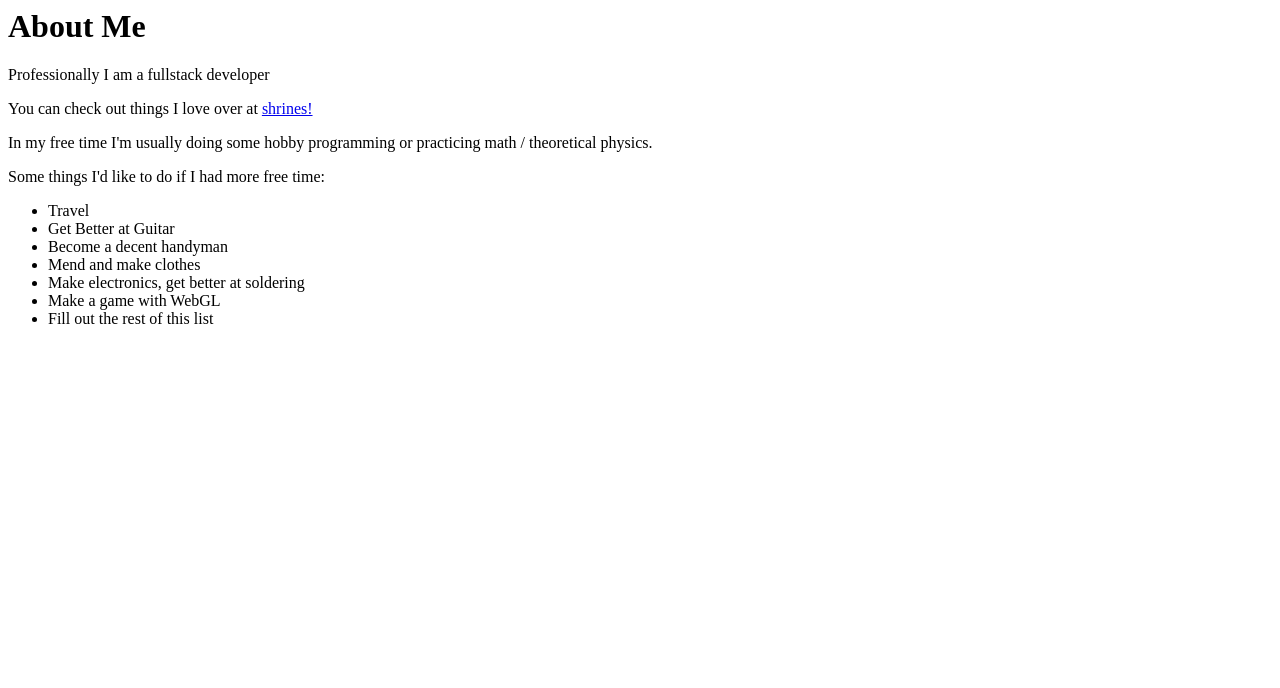
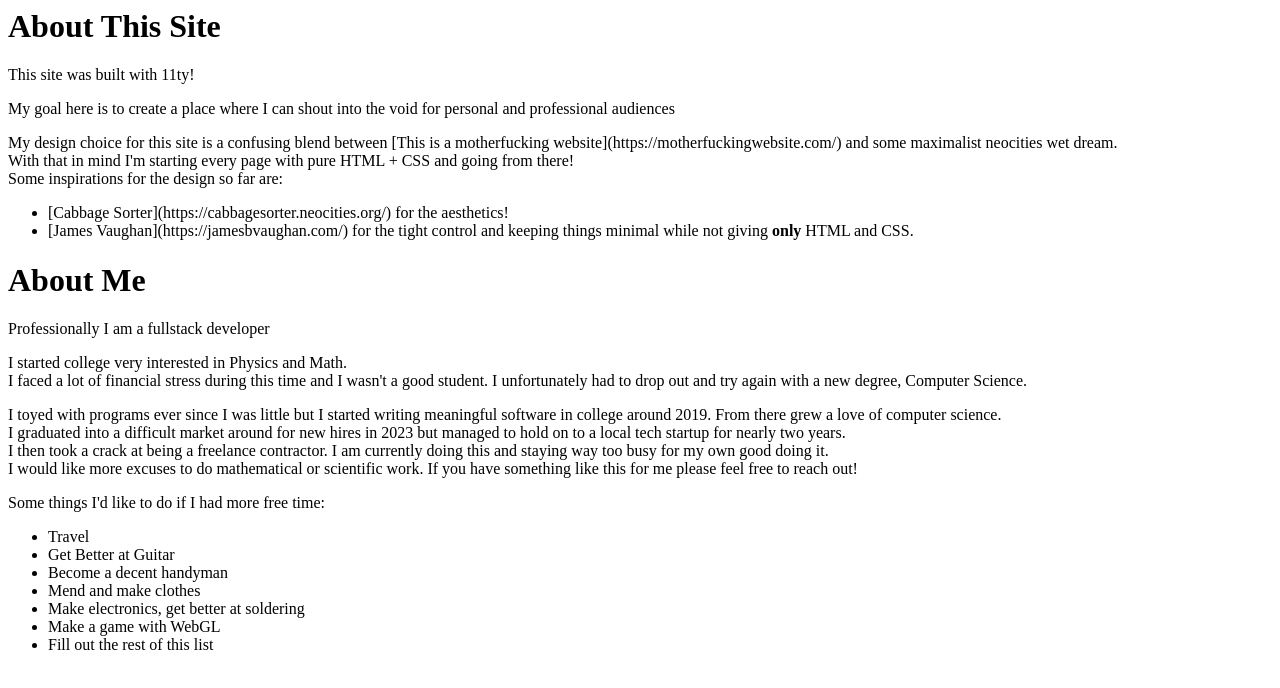
Before and after one commit to braedonwatkins/my-site, an Eleventy site: page about/index.html in a window 1280 px wide. Built offline with nearby package versions, Linux system fonts and the light colour scheme; Eleventy itself is replaced by a stand-in of ours; files that its build step writes are made by us from their sources.

Commit message:
about me -> about & write more about me

```diff
--- a/about/index.html
+++ b/about/index.html
@@ -3,14 +3,38 @@
     <title>Braedon Watkins</title>
   </head>
 
+  <h1>About This Site</h1>
+  <p>This site was built with 11ty!</p>
+  <p>
+    My goal here is to create a place where I can shout into the void for
+    personal and professional audiences
+  </p>
+  <p>
+    My design choice for this site is a confusing blend between [This is a
+    motherfucking website](https://motherfuckingwebsite.com/) and some
+    maximalist neocities wet dream.
+
+    <br>With that in mind I'm starting every page with pure HTML + CSS and going from there!
+    <br>Some inspirations for the design so far are:
+    <ul>
+        <li>[Cabbage Sorter](https://cabbagesorter.neocities.org/) for the aesthetics!</li>
+        <li>[James Vaughan](https://jamesbvaughan.com/) for the tight control and keeping things minimal while not giving <strong>only</strong> HTML and CSS.</li>
+    </ul>
+  </p>
   <h1>About Me</h1>
   <p>Professionally I am a fullstack developer</p>
-  <p>You can check out things I love over at <a href="/shrines">shrines!</a></p>
+  <p>I started college very interested in Physics and Math.
+  <br>I faced a lot of financial stress during this time and I wasn't a good student. I unfortunately had to drop out and try again with a new degree, Computer Science.
   <p>
-    In my free time I'm usually doing some hobby programming or practicing math
-    / theoretical physics.
+    I toyed with programs ever since I was little but I started writing meaningful software in college around 2019. From there grew a love of computer science.
+
+    <br>I graduated into a difficult market around for new hires in 2023 but managed to hold on to a local tech startup for nearly two years.
+
+    <br>I then took a crack at being a freelance contractor. I am currently doing this and staying way too busy for my own good doing it.
+
+    <br>I would like more excuses to do mathematical or scientific work. If you have something like this for me please feel free to reach out!
   </p>
-  <p>Some things I'd like to do if I had more free time:</p>
+  <p>Some things I'd like to do if I had more free time:
   <ul>
     <li>Travel</li>
     <li>Get Better at Guitar</li>
@@ -20,4 +44,5 @@
     <li>Make a game with WebGL</li>
     <li>Fill out the rest of this list</li>
   </ul>
+  </p>
 </html>
```
Also changed, not shown: index.html (+1 -1 lines).
